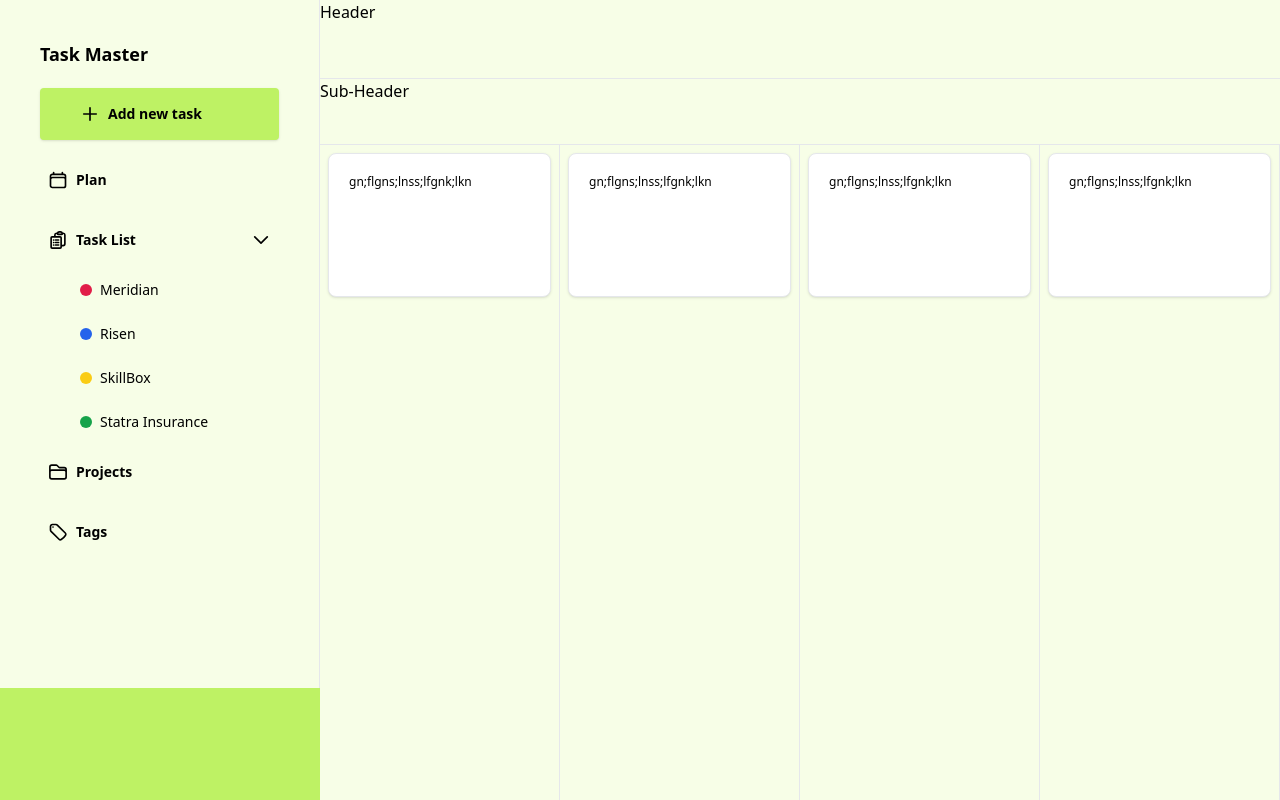
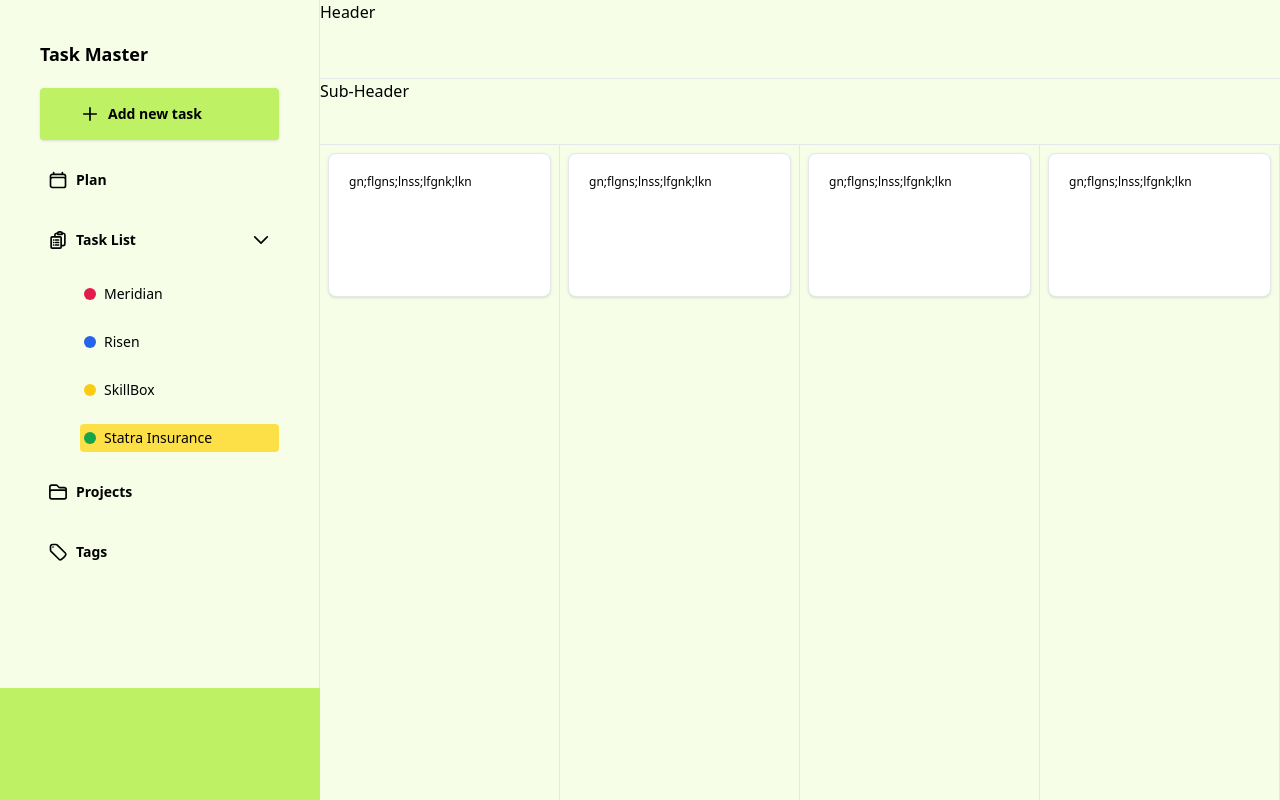
Before and after one commit to koomabenjamin/taskmanager, a Vue app: page / in a window 1280 px wide. Built offline with nearby package versions, Linux system fonts and the light colour scheme.

Commit message:
Statra the selected project

```diff
--- a/src/components/shared/NavItem.vue
+++ b/src/components/shared/NavItem.vue
@@ -6,10 +6,12 @@
     </div>
     <component class="h-5 w-5 stroke-2" :is="Icons['ChevronDownIcon']" v-if="props.subList.length > 0"></component>
   </div>
-  <div v-if="props.subList.length > 0" class="pl-10 space-y-6">
-    <div v-for="item in props.subList" :key="item" class="flex items-center space-x-2 cursor-pointer">
-      <span :class="`h-3 w-3 ${item.color} rounded-full`"></span>
-      <span class="text-sm">{{ item.name }}</span>
+  <div v-if="props.subList.length > 0" class="pl-10 space-y-5">
+    <div v-for="item in props.subList" :key="item">
+      <div :class="{'bg-yellow-300': item.name === 'Statra Insurance'}" class="flex items-center space-x-2 cursor-pointer p-1 rounded">
+        <span :class="`h-3 w-3 ${item.color} rounded-full`"></span>
+        <span class="text-sm">{{ item.name }}</span>
+      </div>
     </div>
   </div>
 </template>
```
